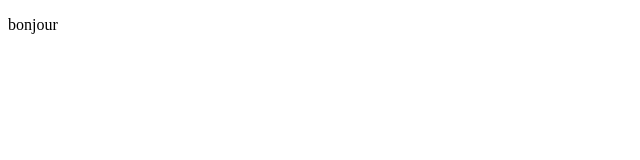
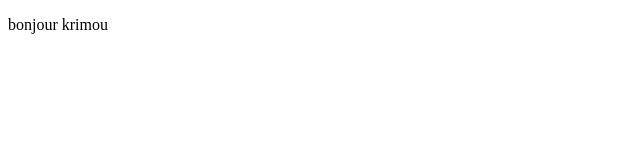
Before and after one commit to oussad/Krimou_Oussad_Curriculum_Vitae, a plain HTML site: page cvkrimou/index.html in a window 1280 px wide. Shown: the full height of the page, 0-640 px from the left. Drawn offline with Linux system fonts and the light colour scheme.

Commit message:
Update index.html

```diff
--- a/cvkrimou/index.html
+++ b/cvkrimou/index.html
@@ -7,6 +7,6 @@
     <title>Document</title>
 </head>
 <body>
-   <p>bonjour</p>
+   <p>bonjour krimou</p>
 </body>
 </html>
```
